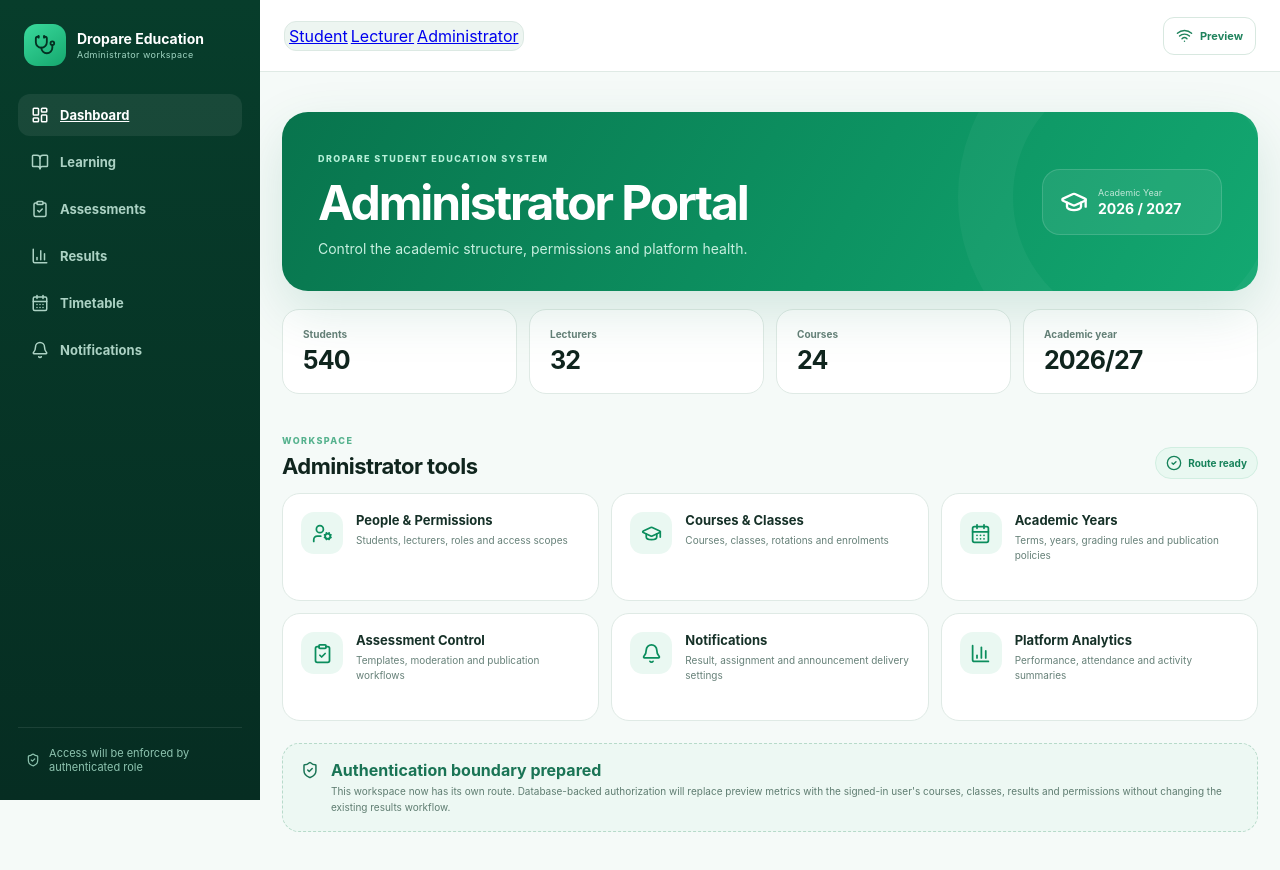
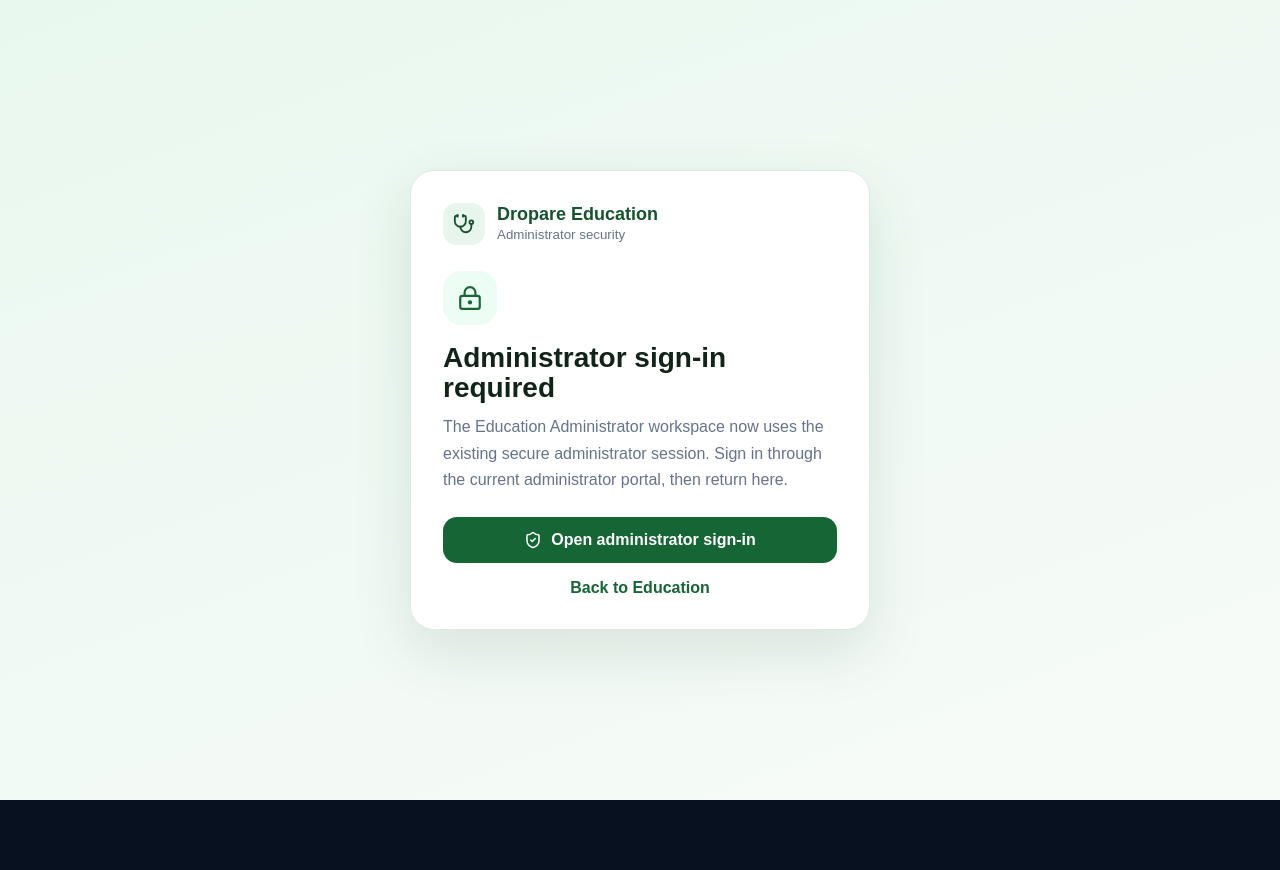
Before and after one commit to osafoopare299-cmd/student-results-portal-v2, a Next.js app in the folder student-results-portal/: page /education/admin in a window 1280 px wide. Shown: the top 870 px of the page. After the commit the page ends 800 px from the top, so only its background shows below. Built offline with nearby package versions, Linux system fonts and the light colour scheme; no server answers.

Commit message:
Protect education administrator workspace

```diff
--- a/student-results-portal/app/education/admin/page.js
+++ b/student-results-portal/app/education/admin/page.js
@@ -1,5 +1,26 @@
+import Link from 'next/link';
+import { LockKeyhole, ShieldCheck, Stethoscope } from 'lucide-react';
+import { isAdmin } from '../../../lib/admin-auth';
 import Workspace from '../workspace';
 
 export const metadata = { title: 'Administrator Portal | Dropare Education' };
+export const dynamic = 'force-dynamic';
 
-export default function EducationAdminPortal(){ return <Workspace role="admin"/>; }
+export default async function EducationAdminPortal(){
+  const authenticated = await isAdmin();
+
+  if (!authenticated) {
+    return <main style={{minHeight:'100vh',display:'grid',placeItems:'center',padding:'24px',background:'linear-gradient(160deg,#e9f8ef,#f7fbf8)',fontFamily:'Arial,sans-serif'}}>
+      <section style={{width:'min(100%,460px)',background:'#fff',border:'1px solid #dcebe1',borderRadius:'24px',padding:'32px',boxShadow:'0 22px 60px rgba(17,78,45,.12)'}}>
+        <div style={{display:'flex',alignItems:'center',gap:'12px',color:'#14532d',marginBottom:'26px'}}><span style={{width:'42px',height:'42px',display:'grid',placeItems:'center',borderRadius:'14px',background:'#e8f5ec'}}><Stethoscope size={22}/></span><div><b style={{display:'block',fontSize:'18px'}}>Dropare Education</b><small style={{color:'#64748b'}}>Administrator security</small></div></div>
+        <div style={{width:'54px',height:'54px',display:'grid',placeItems:'center',borderRadius:'18px',background:'#ecfdf3',color:'#166534',marginBottom:'18px'}}><LockKeyhole size={26}/></div>
+        <h1 style={{fontSize:'28px',lineHeight:1.1,margin:'0 0 10px',color:'#102418'}}>Administrator sign-in required</h1>
+        <p style={{margin:'0 0 24px',lineHeight:1.65,color:'#64748b'}}>The Education Administrator workspace now uses the existing secure administrator session. Sign in through the current administrator portal, then return here.</p>
+        <Link href="/admin" style={{display:'flex',alignItems:'center',justifyContent:'center',gap:'9px',textDecoration:'none',background:'#166534',color:'#fff',fontWeight:700,padding:'14px 18px',borderRadius:'14px'}}><ShieldCheck size={18}/> Open administrator sign-in</Link>
+        <Link href="/education" style={{display:'block',textAlign:'center',marginTop:'16px',color:'#166534',fontWeight:700,textDecoration:'none'}}>Back to Education</Link>
+      </section>
+    </main>;
+  }
+
+  return <Workspace role="admin"/>;
+}
```
